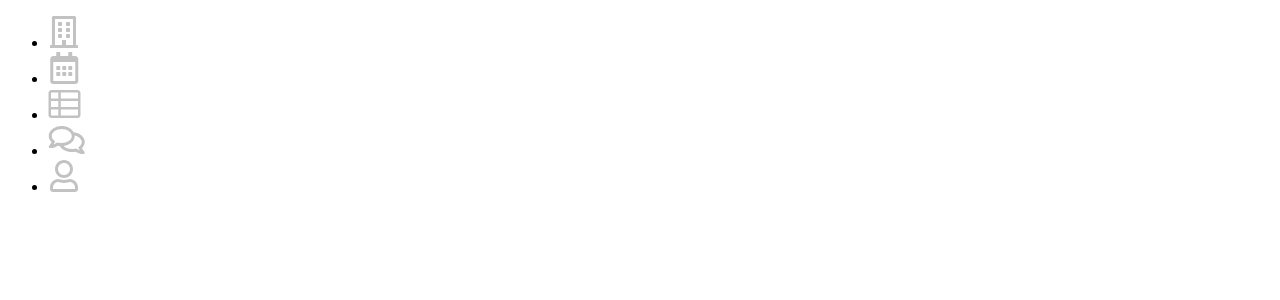
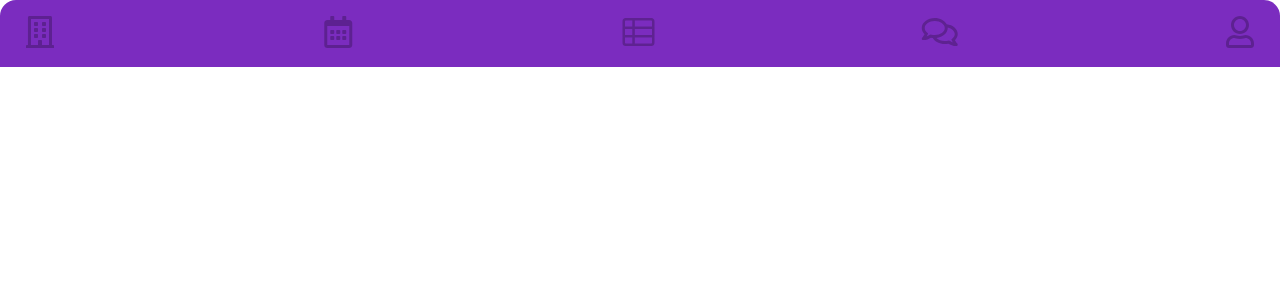
Before and after one commit to miguel-willians/Pounsflats, a React (Vite) app: page / in a window 1280 px wide. Shown: the top 300 px of the page. Built offline with nearby package versions, Linux system fonts and the light colour scheme.

Commit message:
Criando a header e o button

```diff
--- a/src/App.jsx
+++ b/src/App.jsx
@@ -1,5 +1,5 @@
 import { Routes, Route, BrowserRouter } from "react-router-dom";
-import "./App.css";
+import "./index.css";
 import Home from "./pages/Home";
 import Reservations from "./pages/Reservations";
 
@@ -8,7 +8,7 @@ function App() {
     <BrowserRouter>
       <Routes>
         <Route index element={<Home />} />
-        <Route index element={<Reservations />} />
+        <Route element={<Reservations />} />
       </Routes>
     </BrowserRouter>
   );
--- /dev/null
+++ b/src/components/Button.module.css
@@ -0,0 +1,5 @@
+.btn {
+  color: var(--main-purple);
+  gap: 4px;
+  cursor: pointer;
+}
--- a/src/components/Menu.jsx
+++ b/src/components/Menu.jsx
@@ -3,10 +3,11 @@ import ReservationsIcon from "../assets/icons/ReservationsIcon.svg";
 import HistoricIcon from "../assets/icons/HistoricIcon.svg";
 import ChatIcon from "../assets/icons/ChatIcon.svg";
 import ProfileIcon from "../assets/icons/ProfileIcon.svg";
+import styles from "./Menu.module.css";
 
 function Menu() {
   return (
-    <nav>
+    <nav className={styles.nav}>
       <ul>
         <li>
           <img src={HomeIcon} alt="Ícone da homepage" />
--- /dev/null
+++ b/src/components/Menu.module.css
@@ -0,0 +1,11 @@
+.nav {
+  background-color: var(--main-purple);
+  padding: 16px 24px;
+  border-radius: 16px 16px 0 0;
+}
+
+.nav ul {
+  display: flex;
+  flex-direction: row;
+  justify-content: space-between;
+}
--- a/src/index.css
+++ b/src/index.css
@@ -1,3 +1,23 @@
+@import url("https://fonts.googleapis.com/css2?family=Jura:wght@400;500;600;700&display=swap");
+
+* {
+  margin: 0;
+  padding: 0;
+  list-style: none;
+}
+
+:root {
+  --main-purple: #7b2cbf;
+  --main-blue: #10002b;
+  --main-font: "Jura", sans-serif;
+  --font-size: 16px;
+}
+
+html {
+  font-family: var(--main-font);
+  font-size: var(--font-size);
+}
+
 /* :root {
   font-family: Inter, system-ui, Avenir, Helvetica, Arial, sans-serif;
   line-height: 1.5;
```
Also changed, not shown: src/components/Button.jsx (added, +12 -0 lines), src/components/Header.jsx (added, +13 -0 lines), src/assets/icons/ArrowIcon.svg (added).
